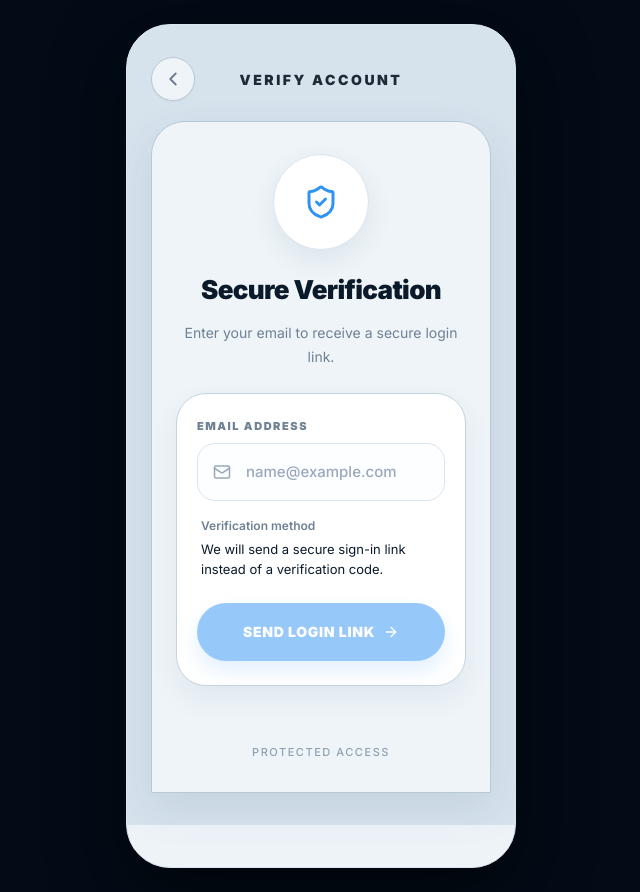
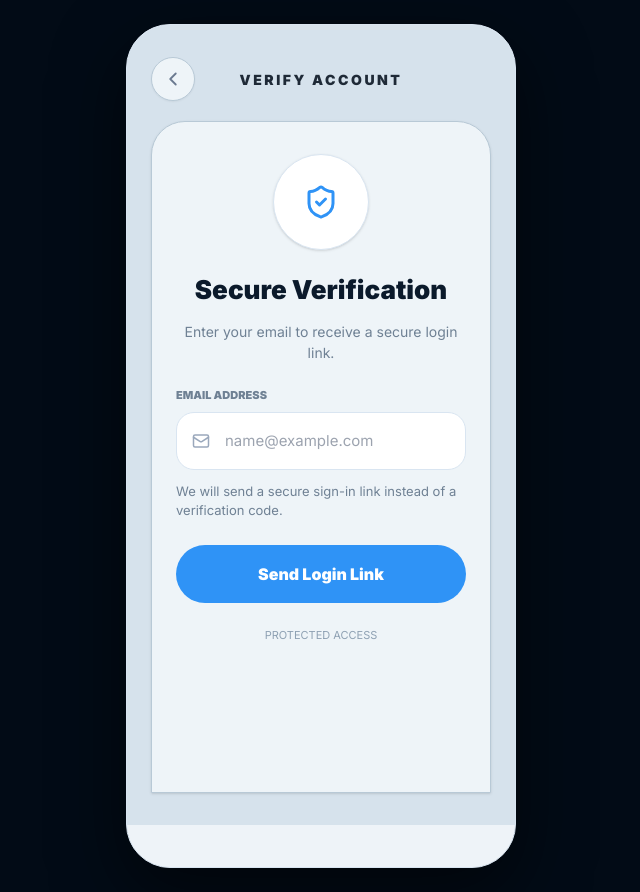
Before and after one commit to Asad3322/Car-app-French, a React (Vite) app: page /verify in a window 1280 px wide. Shown: the whole page, without its empty margins (319-959 px from the left). Built offline with nearby package versions, Linux system fonts and the light colour scheme.

Commit message:
Some major changes

```diff
--- a/src/pages/Onboarding.tsx
+++ b/src/pages/Onboarding.tsx
@@ -48,8 +48,9 @@ const Onboarding = () => {
               Report Incident
             </Link>
 
+            {/* ✅ FIXED ROUTE HERE */}
             <Link
-              to="/vehicle/add-onboarding"
+              to="/app/vehicles/add"
               className="flex h-[60px] items-center justify-center rounded-[22px] bg-gradient-to-r from-[#5BA3F0] to-[#4A90E2] text-[16px] font-black text-white shadow-[0_12px_25px_rgba(74,144,226,0.25)] transition-all duration-300 hover:-translate-y-0.5"
             >
               Register Vehicle
--- a/src/pages/Verify.tsx
+++ b/src/pages/Verify.tsx
@@ -6,7 +6,6 @@ import {
   Phone,
   ChevronLeft,
   CheckCircle2,
-  ArrowRight,
 } from 'lucide-react';
 import { useStore } from '../utils/store';
 
@@ -49,7 +48,7 @@ const Verify = () => {
       <header className="flex items-center justify-between px-6 pt-8 pb-5">
         <button
           onClick={() => navigate(-1)}
-          className="flex h-11 w-11 items-center justify-center rounded-full border border-[#B8C9D6] bg-[#EEF4F8] text-[#6B7A90] shadow-sm transition hover:bg-white active:scale-95"
+          className="flex h-11 w-11 items-center justify-center rounded-full border border-[#B8C9D6] bg-[#EEF4F8] text-[#6B7A90] shadow-sm hover:bg-white active:scale-95"
         >
           <ChevronLeft size={22} />
         </button>
@@ -61,32 +60,32 @@ const Verify = () => {
         <div className="w-11" />
       </header>
 
-      {/* Full Screen Content */}
+      {/* Content */}
       <main className="flex flex-1 flex-col px-6 pb-8">
-        <div className="flex flex-1 flex-col rounded-t-[34px] border border-[#B8C9D6] bg-[#EEF4F8] px-6 pt-8 pb-8 shadow-[0_16px_40px_rgba(70,106,140,0.12)]">
-          <div className="mx-auto flex w-full max-w-[420px] flex-1 flex-col">
-            {/* Top Intro */}
+        <div className="flex flex-1 flex-col rounded-t-[34px] border border-[#B8C9D6] bg-[#EEF4F8] px-6 pt-8 pb-8 shadow">
+          <div className="mx-auto w-full max-w-[420px] flex flex-col">
+
+            {/* Top */}
             <div className="mb-6 text-center">
-              <div className="mx-auto mb-5 flex h-24 w-24 items-center justify-center rounded-full border border-[#D9E5F1] bg-white shadow-[0_10px_24px_rgba(70,106,140,0.10)]">
+              <div className="mx-auto mb-5 flex h-24 w-24 items-center justify-center rounded-full border border-[#D9E5F1] bg-white shadow">
                 <ShieldCheck size={36} className="text-[#2F93F6]" />
               </div>
 
-              <h2 className="text-[26px] font-black tracking-tight text-[#0B1A2B]">
+              <h2 className="text-[26px] font-black">
                 Secure Verification
               </h2>
 
-              <p className="mx-auto mt-3 max-w-[320px] text-[14px] leading-6 text-[#6F8194]">
+              <p className="mt-3 text-[14px] text-[#6F8194]">
                 {!linkSent
                   ? `Enter your ${isEmail ? 'email' : 'phone'} to receive a secure login link.`
                   : `We sent a secure login link to your ${isEmail ? 'email' : 'phone'}. Open it to continue.`}
               </p>
             </div>
 
-            {/* Main Card */}
-            <div className="rounded-[30px] border border-[#C5D3DE] bg-white px-5 py-6 shadow-[0_12px_28px_rgba(70,106,140,0.08)]">
+            {/* FORM / RESULT (NO CARD) */}
             {!linkSent ? (
               <div>
-                  <label className="mb-2 block text-[11px] font-black uppercase tracking-[0.14em] text-[#6F8194]">
+                <label className="mb-2 block text-[11px] font-black uppercase text-[#6F8194]">
                   {isEmail ? 'Email Address' : 'Phone Number'}
                 </label>
 
@@ -100,60 +99,55 @@ const Verify = () => {
                     value={contact}
                     onChange={(e) => setContact(e.target.value)}
                     placeholder={isEmail ? 'name@example.com' : '+92 300 1234567'}
-                      className="h-[58px] w-full rounded-[18px] border border-[#D9E5F1] bg-[#FCFEFF] pl-12 pr-4 text-[15px] font-medium text-[#0B1A2B] outline-none placeholder:text-[#9AA8BC] focus:border-[#2F93F6] focus:ring-2 focus:ring-[#2F93F6]/15"
+                    className="h-[58px] w-full rounded-[18px] border border-[#D9E5F1] bg-white pl-12 pr-4 text-[15px]"
                   />
                 </div>
 
-                  <div className="mt-4 px-1">
-                    <p className="text-[12px] font-semibold text-[#6F8194]">
-                      Verification method
-                    </p>
-                    <p className="mt-1 text-[13px] leading-5 text-[#0B1A2B]">
+                <p className="mt-3 text-[13px] text-[#6F8194]">
                   We will send a secure sign-in link instead of a verification code.
                 </p>
-                  </div>
 
                 <button
                   onClick={handleSendLink}
                   disabled={!contact.trim()}
-                    className="mt-6 flex h-[58px] w-full items-center justify-center gap-2 rounded-full bg-[#2F93F6] text-[14px] font-black uppercase tracking-[0.05em] text-white shadow-[0_10px_20px_rgba(47,147,246,0.28)] transition active:scale-[0.98] disabled:opacity-50"
+                  className="mt-6 h-[58px] w-full rounded-full bg-[#2F93F6] text-white font-black"
                 >
                   Send Login Link
-                    <ArrowRight size={16} />
                 </button>
               </div>
             ) : (
               <div className="text-center">
-                  <p className="text-[11px] font-black uppercase tracking-[0.16em] text-[#7A8B9D]">
+                <p className="text-[11px] font-black uppercase text-[#7A8B9D]">
                   Link sent to
                 </p>
 
-                  <p className="mt-3 break-all text-[17px] font-black text-[#0B1A2B]">
+                <p className="mt-2 break-all text-[17px] font-black">
                   {contact}
                 </p>
 
                 {!isSuccess ? (
                   <>
-                      <div className="mx-auto mt-5 max-w-[290px]">
-                        <p className="text-[13px] font-semibold text-[#2F93F6]">
+                    <div className="mt-4">
+                      <p className="text-[14px] font-semibold text-[#2F93F6]">
                         Next step
                       </p>
-                        <p className="mt-1 text-[14px] leading-6 text-[#6F8194]">
+
+                      <p className="text-[14px] text-[#6F8194]">
                         Open the secure link from your inbox or message and continue to your profile setup.
                       </p>
                     </div>
 
                     <button
                       onClick={handleSimulateClick}
-                        className="mt-7 flex h-[58px] w-full items-center justify-center rounded-full bg-[#2F93F6] text-[14px] font-black uppercase tracking-[0.05em] text-white shadow-[0_10px_20px_rgba(47,147,246,0.28)] transition active:scale-[0.98]"
+                      className="mt-6 h-[58px] w-full rounded-full bg-[#2F93F6] text-white font-black"
                     >
                       I Opened the Link
                     </button>
                   </>
                 ) : (
-                    <div className="mt-7 flex items-center justify-center gap-2 text-emerald-600">
+                  <div className="mt-6 flex items-center justify-center gap-2 text-emerald-600">
                     <CheckCircle2 size={18} />
-                      <span className="text-sm font-bold">
+                    <span className="font-bold">
                       Verified Successfully
                     </span>
                   </div>
@@ -164,20 +158,20 @@ const Verify = () => {
                     setLinkSent(false);
                     setIsSuccess(false);
                   }}
-                    className="mt-5 w-full text-center text-sm font-bold text-[#2F93F6]"
+                  className="mt-4 text-sm font-bold text-[#2F93F6]"
                 >
                   Change {isEmail ? 'email' : 'phone'}
                 </button>
               </div>
             )}
-            </div>
 
-            {/* Bottom Footer Feel */}
+            {/* Footer */}
             <div className="mt-auto pt-6 text-center">
-              <p className="text-[11px] font-medium uppercase tracking-[0.14em] text-[#8EA1B3]">
+              <p className="text-[11px] uppercase text-[#8EA1B3]">
                 Protected access
               </p>
             </div>
+
           </div>
         </div>
       </main>
```
Also changed, not shown: src/pages/CompleteProfile.tsx (+36 -24 lines). Lines whose indentation alone changed are shown as unchanged.
